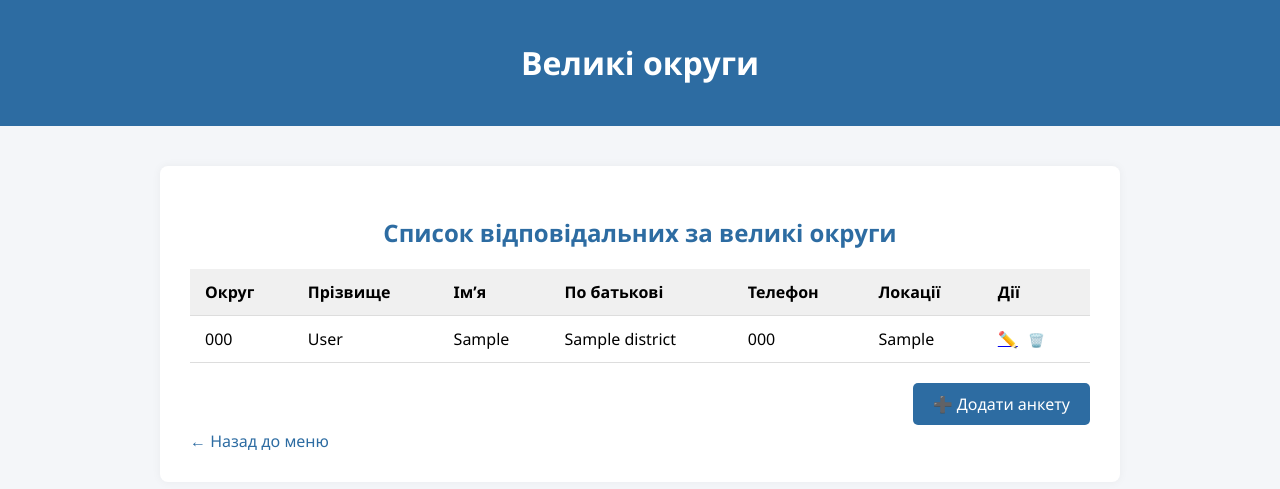
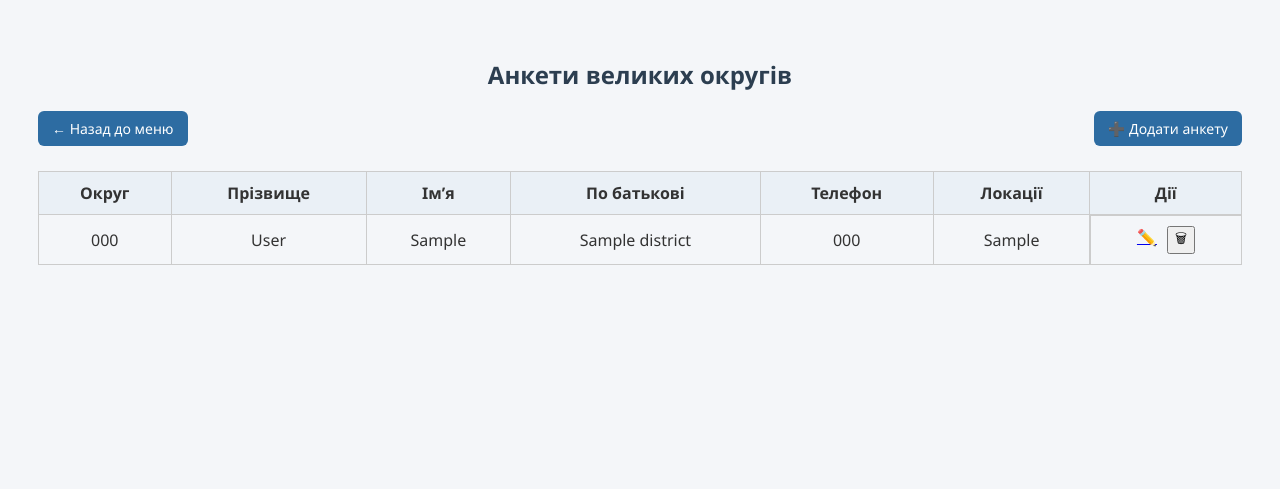
Before and after one commit to Aliina-ai/flask-form, a Flask app: page /big_list in a window 1280 px wide. Shown: the top 489 px of the page. Run offline with Flask 3, Linux system fonts and the light colour scheme; the visitor is signed in with stand-in values (Sample User, id 1); tables that the repository leaves empty hold one stand-in row (values such as "Sample post").

Commit message:
Update big_list.html

```diff
--- a/templates/big_list.html
+++ b/templates/big_list.html
@@ -5,87 +5,64 @@
     <title>Великі округи</title>
     <style>
         body {
-            font-family: "Segoe UI", sans-serif;
+            font-family: 'Segoe UI', sans-serif;
             background-color: #f4f6f9;
-            margin: 0;
-            padding: 0;
+            color: #333;
+            padding: 30px;
         }
-
-        .header {
-            background-color: #2d6ca2;
-            color: white;
-            padding: 20px;
+        h2 {
             text-align: center;
+            color: #2c3e50;
         }
-
-        .container {
-            max-width: 900px;
-            margin: 40px auto;
-            background: white;
-            padding: 30px;
-            border-radius: 8px;
-            box-shadow: 0 0 10px rgba(0,0,0,0.05);
-        }
-
-        h2 {
-            color: #2d6ca2;
-            text-align: center;
-            margin-bottom: 20px;
-        }
-
         table {
             width: 100%;
             border-collapse: collapse;
-            margin-bottom: 30px;
+            margin-top: 25px;
         }
-
         th, td {
-            padding: 12px 15px;
-            border-bottom: 1px solid #ddd;
-            text-align: left;
+            border: 1px solid #ccc;
+            padding: 10px;
+            text-align: center;
         }
-
         th {
-            background-color: #f0f0f0;
+            background-color: #eaf0f6;
         }
-
-        .btn-container {
-            text-align: right;
+        .actions {
+            display: flex;
+            justify-content: center;
+            gap: 10px;
         }
-
-        .btn-add {
+        .btn {
             background-color: #2d6ca2;
             color: white;
-            padding: 10px 20px;
+            padding: 8px 14px;
+            border: none;
+            border-radius: 6px;
             text-decoration: none;
-            font-weight: 500;
-            border-radius: 5px;
-            transition: background-color 0.2s ease;
+            font-size: 14px;
+            cursor: pointer;
         }
-
-        .btn-add:hover {
-            background-color: #204d74;
+        .btn:hover {
+            background-color: #1e4e79;
         }
-
-        .btn-back {
-            text-decoration: none;
-            display: inline-block;
-            margin-top: 15px;
-            color: #2d6ca2;
+        .top-buttons {
+            display: flex;
+            justify-content: space-between;
+            margin-bottom: 20px;
         }
-
     </style>
 </head>
 <body>
 
-    <div class="header">
-        <h1>Великі округи</h1>
+<h2>Анкети великих округів</h2>
+
+<div class="top-buttons">
+    <a href="{{ url_for('home') }}" class="btn">← Назад до меню</a>
+    <a href="{{ url_for('add_big') }}" class="btn">➕ Додати анкету</a>
 </div>
 
-    <div class="container">
-        <h2>Список відповідальних за великі округи</h2>
-
 <table>
+    <thead>
         <tr>
             <th>Округ</th>
             <th>Прізвище</th>
@@ -95,31 +72,26 @@
             <th>Локації</th>
             <th>Дії</th>
         </tr>
-
-            {% for big in bigs %}
+    </thead>
+    <tbody>
+        {% for b in bigs %}
         <tr>
-                <td>{{ big[1] }}</td>
-                <td>{{ big[2] }}</td>
-                <td>{{ big[3] }}</td>
-                <td>{{ big[4] }}</td>
-                <td>{{ big[5] }}</td>
-                <td>{{ big[6] }}</td>
-                <td>
-                    <a href="{{ url_for('edit_big', id=big[0]) }}">✏️</a>
-                    <form action="{{ url_for('delete_big', id=big[0]) }}" method="POST" style="display:inline;">
-                        <button type="submit" onclick="return confirm('Видалити анкету?')" style="border:none; background:none; color:red;">🗑️</button>
+            <td>{{ b[1] }}</td>
+            <td>{{ b[2] }}</td>
+            <td>{{ b[3] }}</td>
+            <td>{{ b[4] }}</td>
+            <td>{{ b[5] }}</td>
+            <td>{{ b[6] }}</td>
+            <td class="actions">
+                <a href="{{ url_for('edit_big', id=b[0]) }}">✏️</a>
+                <form action="{{ url_for('delete_big', id=b[0]) }}" method="POST" style="display:inline;">
+                    <button type="submit" onclick="return confirm('Ви впевнені, що хочете видалити цю анкету?')">🗑</button>
                 </form>
             </td>
         </tr>
         {% endfor %}
+    </tbody>
 </table>
-
-        <div class="btn-container">
-            <a href="{{ url_for('add_big') }}" class="btn-add">➕ Додати анкету</a>
-        </div>
-
-        <a href="{{ url_for('home') }}" class="btn-back">← Назад до меню</a>
-    </div>
 
 </body>
 </html>
```
Lines whose indentation alone changed are shown as unchanged.
